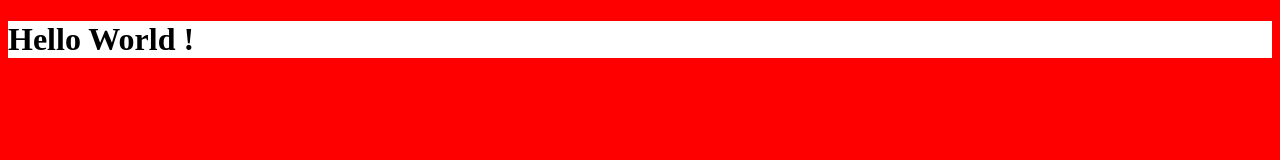
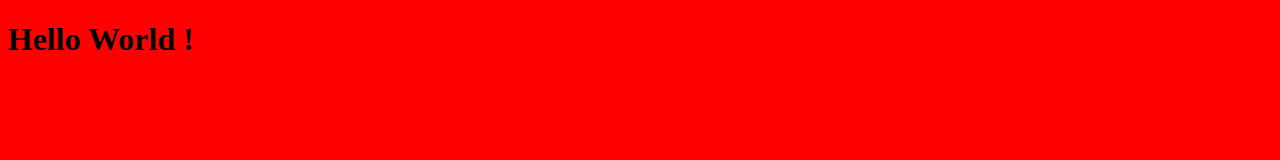
Before and after one commit to ShahwaizQasim/Learning_Github, a plain HTML site: page index.html in a window 1280 px wide. Drawn offline with Linux system fonts and the light colour scheme.

Commit message:
Update index.html

```diff
--- a/index.html
+++ b/index.html
@@ -8,10 +8,6 @@
         body{
             background-color: red;
         }
-        h1{
-            background-color: white;
-        }
-
     </style>
 </head>
 <body>
```
